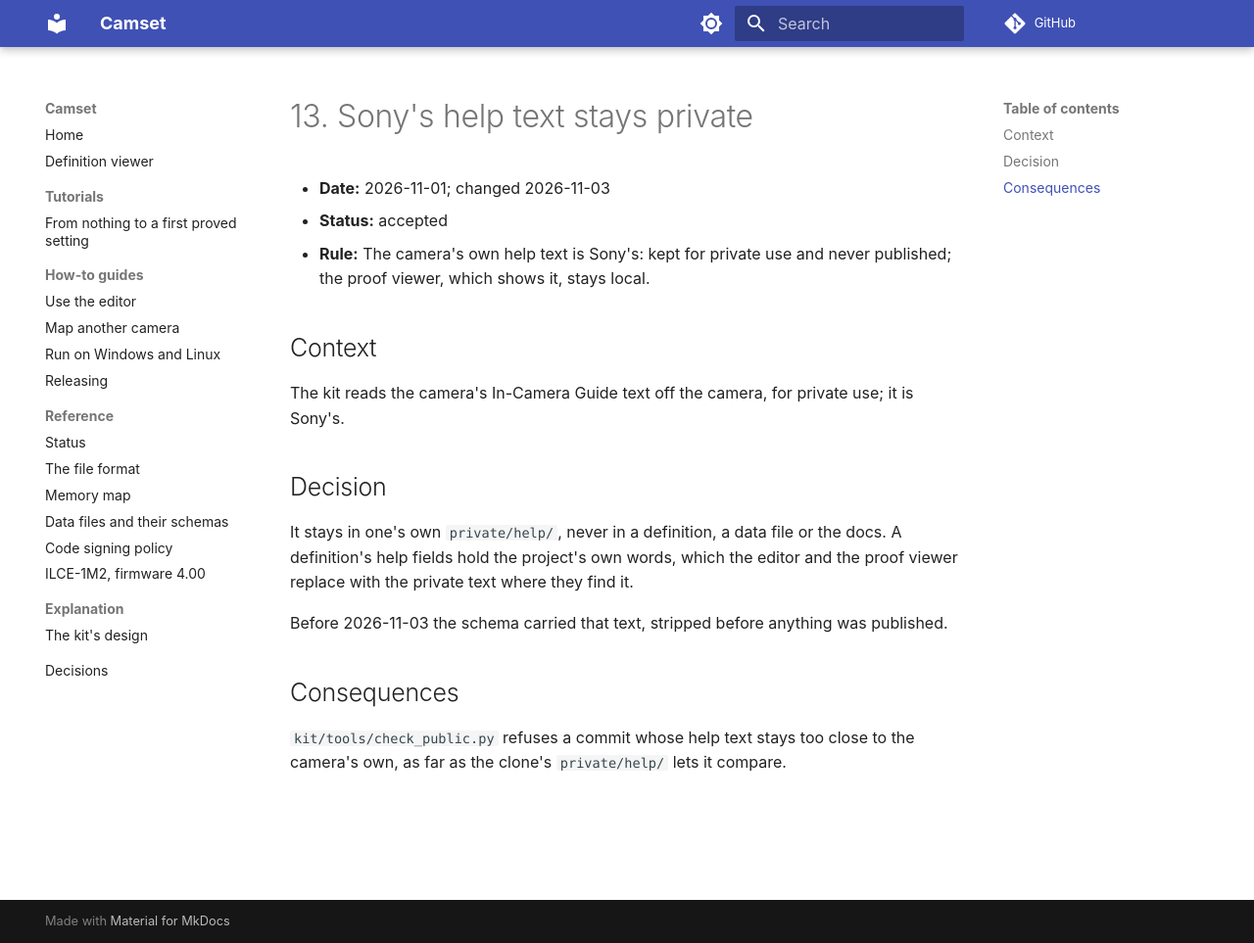
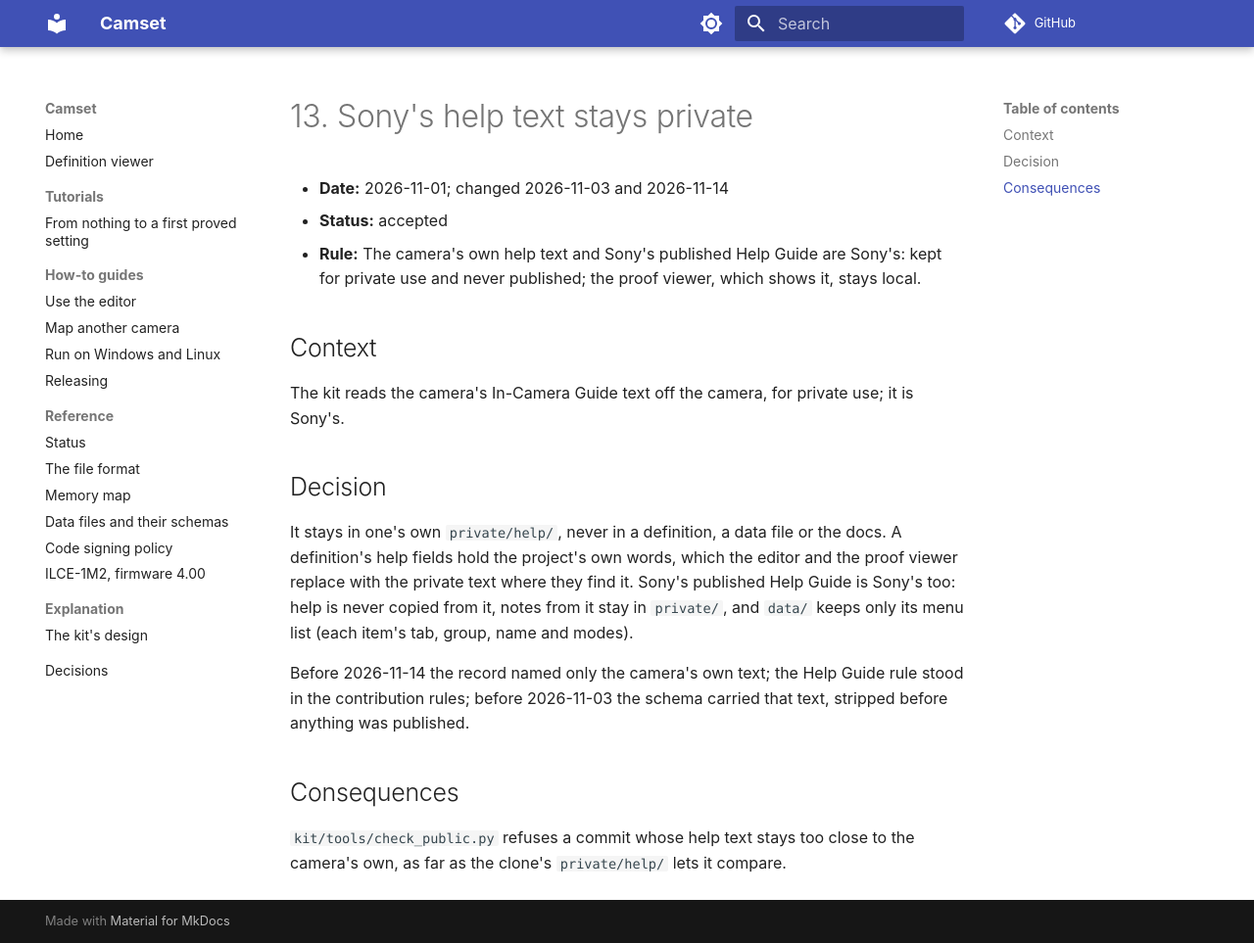
Before and after one commit to camset-dev/camset, an MkDocs documentation site: the page built from docs/decisions/0013-sony-s-help-text-stays-private.md, in a window 1280 px wide and 963 px high. Shown: the whole window at 98% size. Built offline with MkDocs 1.6.1 and Material for MkDocs 9.7.7, drawn with Linux system fonts in a browser that asks for light colours; comment, search, counter and statistics services are not loaded.

Commit message:
Decision 13 covers Sony's published Help Guide too
Four documents cited the record for a rule it did not state: help is
never copied from the Help Guide, notes from it stay private, and the
public data keeps only its menu list (each item's tab, group, name and
modes).

Signed-off-by: camset-dev <camset-dev@proton.me>

```diff
--- a/docs/decisions/0013-sony-s-help-text-stays-private.md
+++ b/docs/decisions/0013-sony-s-help-text-stays-private.md
@@ -1,9 +1,9 @@
 # 13. Sony's help text stays private
 
-- **Date:** 2026-11-01; changed 2026-11-03
+- **Date:** 2026-11-01; changed 2026-11-03 and 2026-11-14
 - **Status:** accepted
-- **Rule:** The camera's own help text is Sony's: kept for private use and never published; the proof viewer, which
-  shows it, stays local.
+- **Rule:** The camera's own help text and Sony's published Help Guide are Sony's: kept for private use and never
+  published; the proof viewer, which shows it, stays local.
 
 ## Context
 
@@ -13,8 +13,11 @@ The kit reads the camera's In-Camera Guide text off the camera, for private use;
 
 It stays in one's own `private/help/`, never in a definition, a data file or the docs. A definition's help fields hold
 the project's own words, which the editor and the proof viewer replace with the private text where they find it.
+Sony's published Help Guide is Sony's too: help is never copied from it, notes from it stay in `private/`, and `data/`
+keeps only its menu list (each item's tab, group, name and modes).
 
-Before 2026-11-03 the schema carried that text, stripped before anything was published.
+Before 2026-11-14 the record named only the camera's own text; the Help Guide rule stood in the contribution rules;
+before 2026-11-03 the schema carried that text, stripped before anything was published.
 
 ## Consequences
 
```
Also changed, not shown: docs/decisions/index.md (+1 -1 lines).
